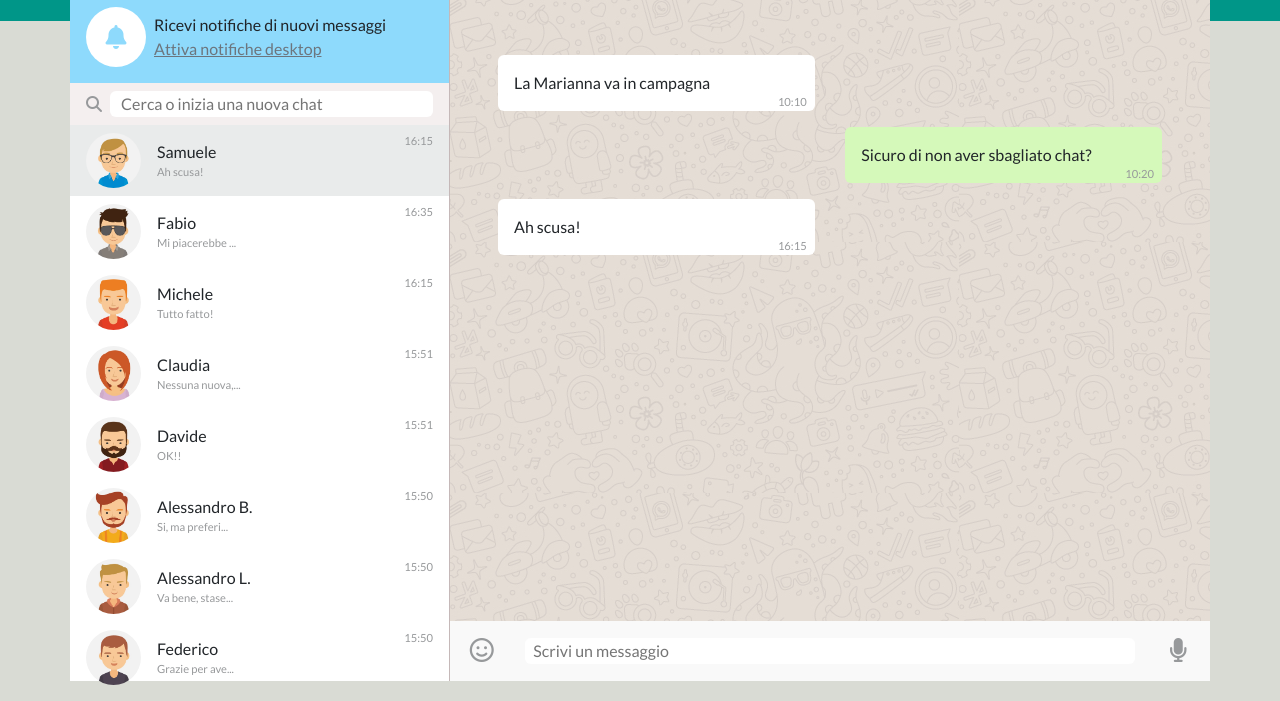
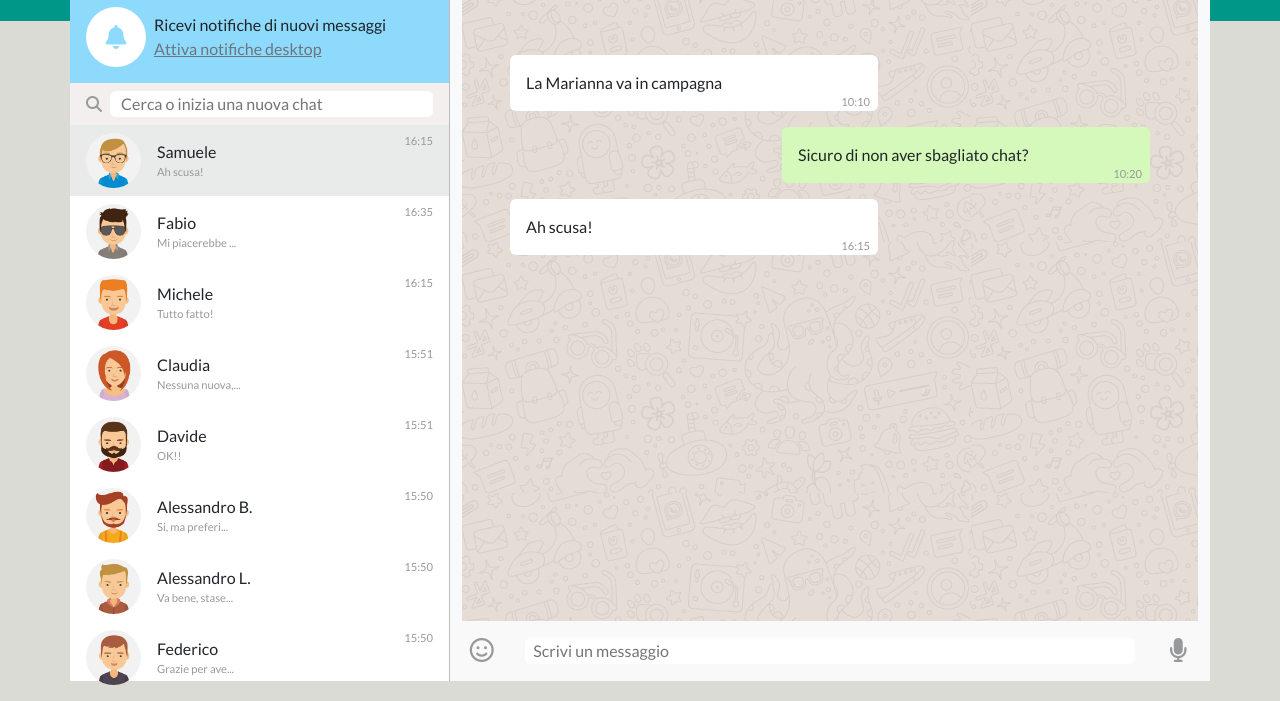
Before and after one commit to albertobaggio96/vue-boolzapp, a plain HTML site: page index.html in a window 1280 px wide. Shown: the part 99-800 px from the top of the page. Drawn offline with nearby package versions, Linux system fonts and the light colour scheme.

Commit message:
add overflow to historical-chat

```diff
--- a/css/style.css
+++ b/css/style.css
@@ -47,6 +47,7 @@ aside{
   height: calc(100% - 60px);
   background-image: url(../img/mine.jpg);
   background-size:auto;
+  overflow-y: auto;
 }
 
 #writing-chat{
--- a/index.html
+++ b/index.html
@@ -95,8 +95,8 @@
           <section id="current-chat" class="col-8 bg-light h-100">
 
             <!-- messages that i wrote with the person that i selected-->
-            <div id="historical-chat" class="row flex-column pt-5">
-              <div v-for="(text, index) in contacts[indexIndicated].messages" :class="isSentOrReceived(text.status)" class="mt-3 col-5 p-3 rounded-2 position-relative" @click="contacts[index].messages.messageOptions = true" @mouseleave="contacts[index].messages.messageOptions = false" >
+            <section id="historical-chat" class="d-flex flex-column pt-5 w-100">
+              <div v-for="(text, index) in contacts[indexIndicated].messages" :class="isSentOrReceived(text.status)" class="mt-3 w-50 p-3 rounded-2 position-relative" @click="contacts[index].messages.messageOptions = true" @mouseleave="contacts[index].messages.messageOptions = false" >
                 {{text.message}}
                 <div class="text-end clr-grey position-absolute text-hour">{{text.date.substring(11, 16)}}</div>
                 <div class="bg-white position-absolute p-3 rounded-2 message-options shadow-lg" :class=" this.contacts[index].messages.messageOptions ? '' : 'd-none'">
@@ -104,7 +104,7 @@
                   <div @click="contacts[indexIndicated].messages.splice(index,1)">Delete message</div>
                 </div>
               </div>
-            </div>
+            </section>
 
             <!-- where i can white a new message -->
             <section id="writing-chat" class="row align-items-center justify-content-center">
```
